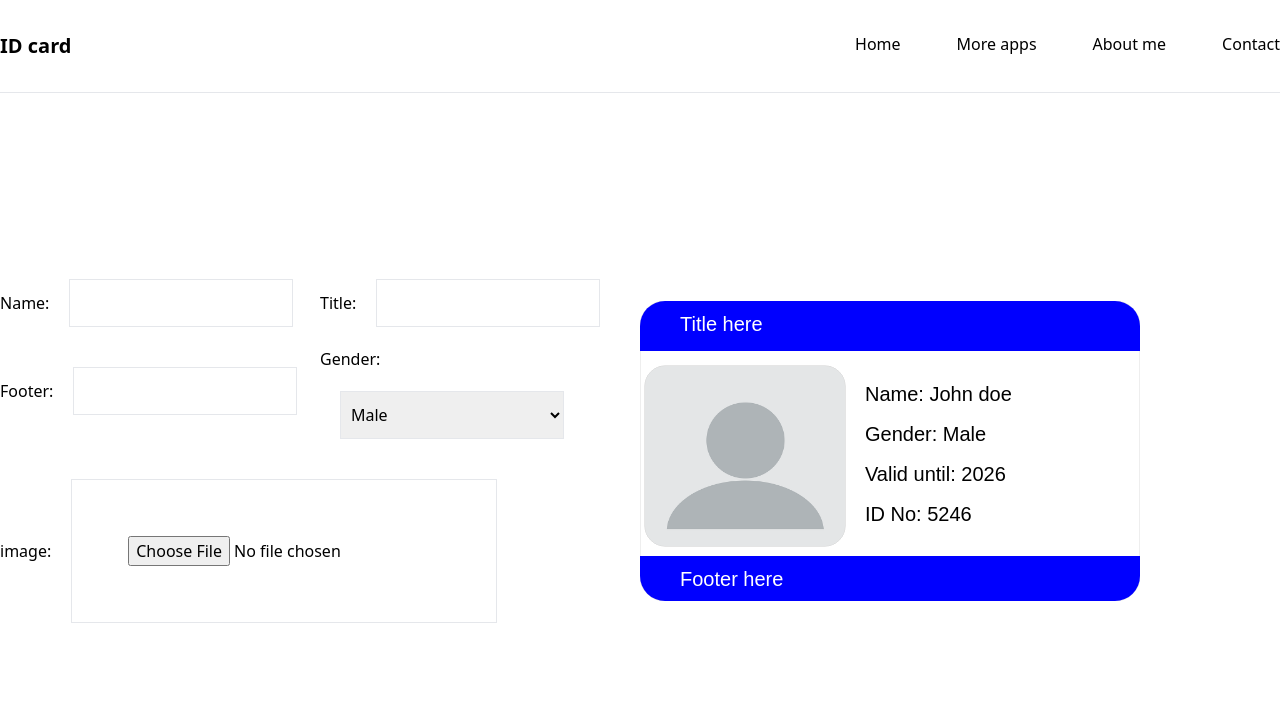
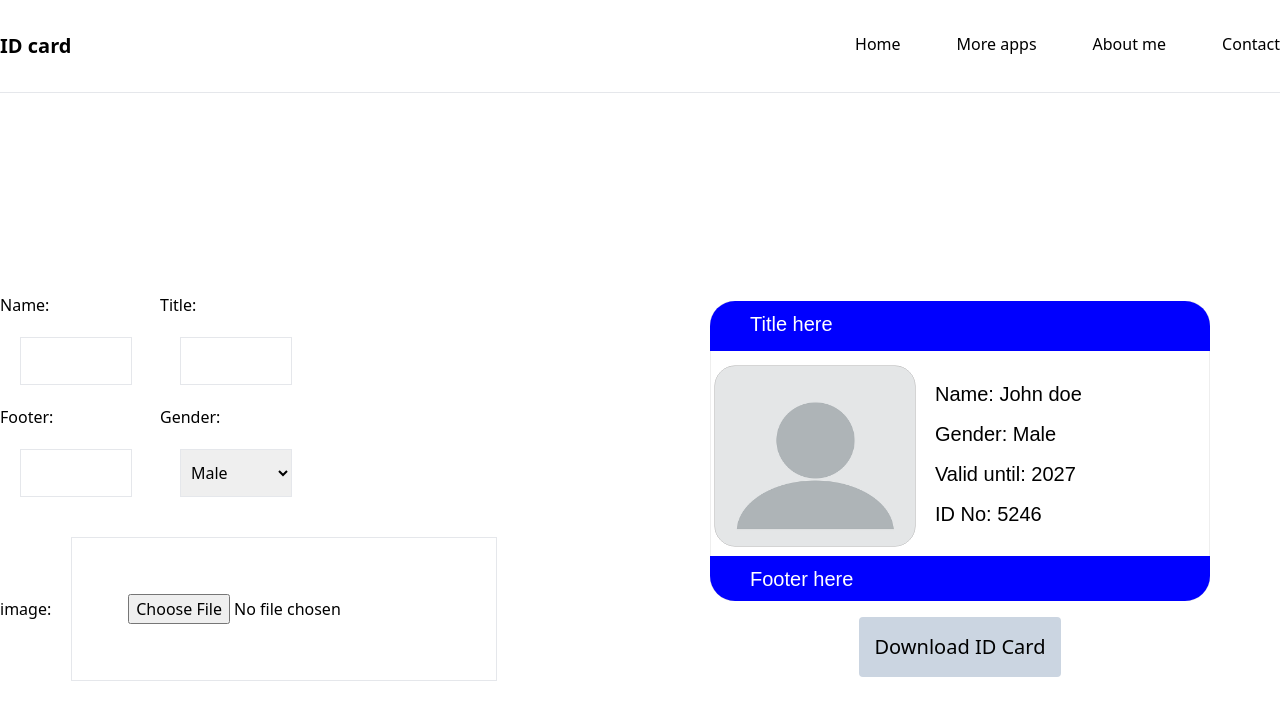
Before and after one commit to monyasau/ID-card-creator, a React (Vite) app: page / in a window 1280 px wide. Shown: the top 720 px of the page. Built offline with nearby package versions, Linux system fonts and the light colour scheme.

Commit message:
updates: updated mobile display,  updated id card expiration date

```diff
--- a/src/App.jsx
+++ b/src/App.jsx
@@ -14,7 +14,7 @@ function App() {
   return (
     <>
       <TopNav />
-      <div className="flex max-w-screen-xl w-full items-center mx-auto mt-[10%]">
+      <div className="md:grid grid-cols-2 max-w-screen-xl w-full items-center mx-auto mt-[10%]">
       <Form userInput={userData} setUserInput={setUserData}/>
         <Canvas userInput={userData}/>
       </div>
--- a/src/components/Canvas.jsx
+++ b/src/components/Canvas.jsx
@@ -2,6 +2,7 @@ import profileImage from "../assets/blank-profile-picture.png";
 import { useEffect, useRef, useState } from "react";
 
 const Canvas = ({ userInput }) => {
+
   const canvasRef = useRef(null);
 
   useEffect(() => {
@@ -12,7 +13,7 @@ const Canvas = ({ userInput }) => {
     let FormData = {
       name: userInput.name,
       idNo: Math.floor(Math.random() * 10000),
-      validTill: new Date().getFullYear() + Math.floor(Math.random() * 4),
+      validTill: new Date().getFullYear() + Math.floor(Math.random() * 4+1),
       gender: userInput.gender,
     };
 
@@ -54,7 +55,7 @@ const Canvas = ({ userInput }) => {
       context.fillText("ID No: " + FormData.idNo, 225, 220);
       context.closePath();
       //image border
-      context.strokeStyle = "#ccc";
+      context.strokeStyle = "#aaa";
       context.beginPath();
       context.roundRect(5, 65, 200, 180, [20]);
       context.stroke();
@@ -72,110 +73,15 @@ const Canvas = ({ userInput }) => {
   //   }
   // }, [userData])
 
+  const handleDownload=()=>{}
   return (
     <>
-      <div className="my-20 w-[50%] mx-auto">
+      <div className="my-20 w-[50%] mx-auto flex md:flex-col items-center">
         <canvas ref={canvasRef} width={500} height={300} className="" />
+      <button className=" m-4 p-4 bg-slate-300 text-xl rounded" onClick={handleDownload}>Download ID Card</button>
       </div>
     </>
   );
 };
 
 export default Canvas;
-
-// import profileImage from "../assets/blank-profile-picture.png";
-// import { useEffect, useRef } from "react";
-
-// const Canvas = ({ userInput }) => {
-//   const canvasRef = useRef(null);
-
-//   useEffect(() => {
-//     const canvas = canvasRef.current;
-//     const context = canvas.getContext("2d");
-//     let bgTheme = "blue";
-//     let textTheme = "white";
-//     let FormData = {
-//       name: userInput.name,
-//       idNo: Math.floor(Math.random() * 10000),
-//       validTill: new Date().getFullYear() + Math.floor(Math.random() * 4),
-//       gender: userInput.gender,
-//     };
-
-//     const image = new Image();
-//     image.src = profileImage;
-
-//     image.onload = () => {
-//       // Background color
-//       context.fillStyle = "#eeeeee";
-//       context.fillRect(0, 0, 500, 300);
-
-//       // Draw rounded rectangle for the canvas
-//       context.beginPath();
-//       context.moveTo(20, 0);
-//       context.arcTo(500, 0, 500, 300, 20);
-//       context.arcTo(500, 300, 0, 300, 20);
-//       context.arcTo(0, 300, 0, 0, 20);
-//       context.arcTo(0, 0, 500, 0, 20);
-//       context.closePath();
-//       context.clip();
-
-//       // Draw image
-//       context.drawImage(image, 5, 65, 200, 180);
-
-//       // Header
-//       context.fillStyle = bgTheme;
-//       context.fillRect(0, 0, 500, 50);
-
-//       // Footer
-//       context.fillStyle = bgTheme;
-//       context.fillRect(0, 255, 500, 50);
-
-//       // Header text
-//       context.font = "20px Arial";
-//       context.fillStyle = textTheme;
-//       context.fillText("Title here", 40, 30);
-
-//       // Footer text
-//       context.fillStyle = textTheme;
-//       context.fillText("Footer here", 40, 285);
-
-//       // Info texts
-//       context.fillStyle = "black";
-//       context.font = "20px Arial";
-//       context.fillText("Name: " + FormData.name, 225, 100);
-//       context.fillText("Gender: " + FormData.gender, 225, 140);
-//       context.fillText("Valid until: " + FormData.validTill, 225, 180);
-//       context.fillText("ID No: " + FormData.idNo, 225, 220);
-//     };
-//   }, [userInput]);
-
-//   const handleDownload = () => {
-//     const canvas = document.createElement("canvas");
-//     const context = canvas.getContext("2d");
-//     canvas.width = 500;
-//     canvas.height = 300;
-//     context.drawImage(canvasRef.current, 0, 0, 500, 300);
-//     const dataURL = canvas.toDataURL();
-//     const a = document.createElement('a');
-//     a.href = dataURL;
-//     a.download = 'canvas.png';
-//     a.click();
-//   };
-
-//   return (
-//     <>
-//       <div className="my-20 w-[50%] mx-auto">
-//         <canvas
-//           ref={canvasRef}
-//           width={500}
-//           height={300}
-//           className="border rounded"
-//           style={{ borderRadius: "20px" }}
-//         />
-//         <button onClick={handleDownload}>Download Canvas</button>
-//       </div>
-//     </>
-//   );
-// };
-
-// export default Canvas;
```
